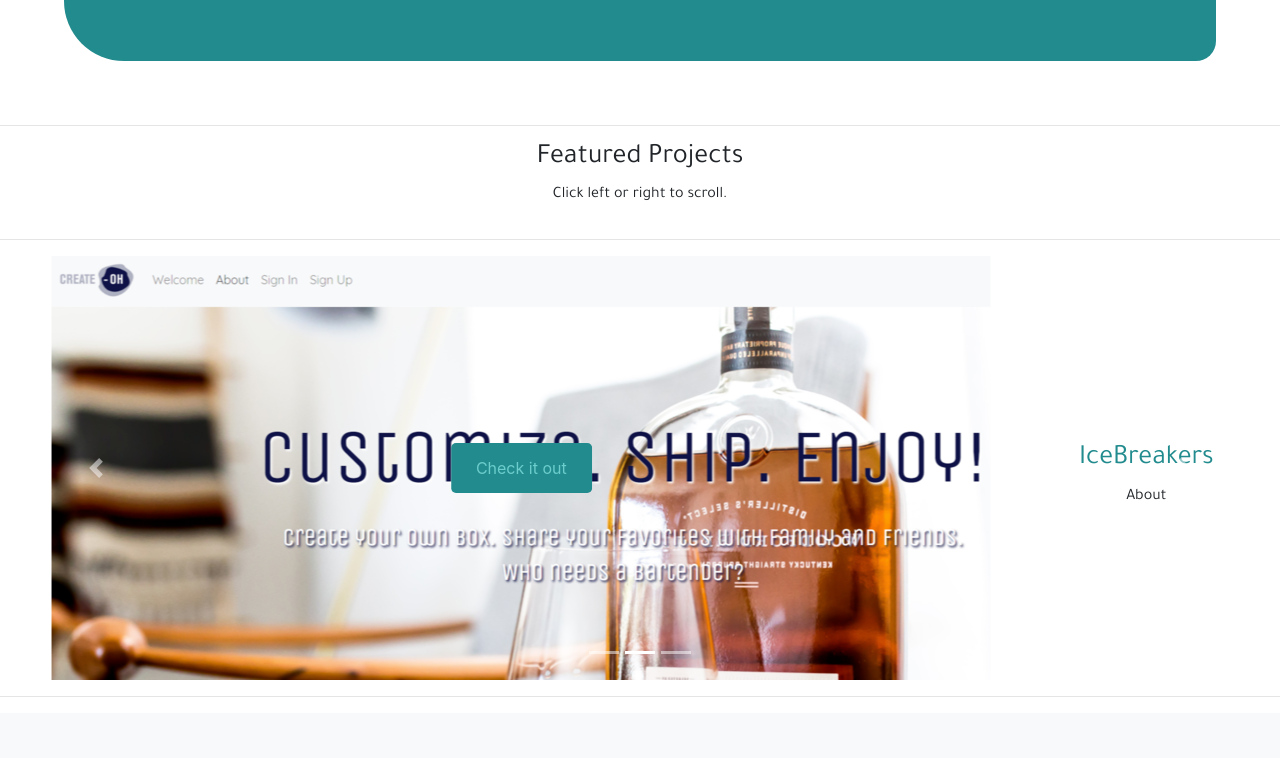
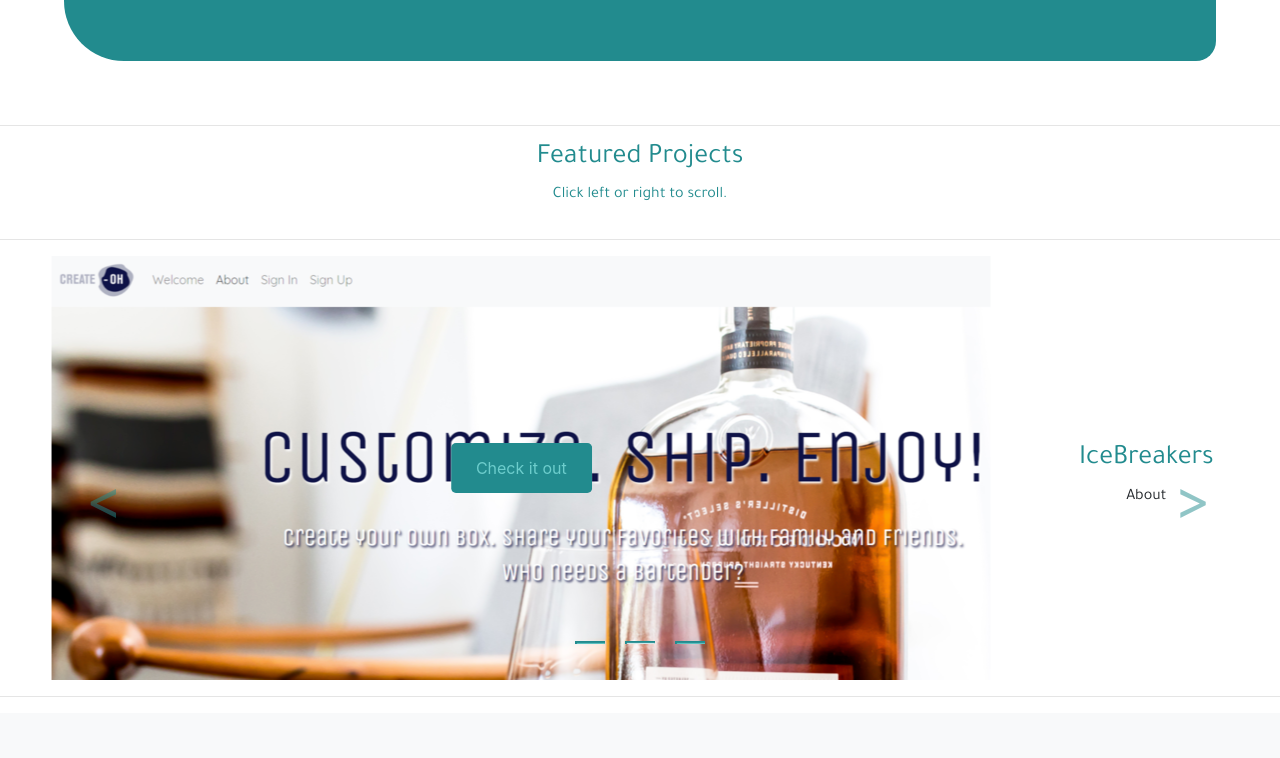
Before and after one commit to tarahform/tarahperry-portfolio, a website: page index.html in a window 1280 px wide. Shown: the part 399-1157 px from the top of the page. Drawn offline with Linux system fonts and the light colour scheme.

Commit message:
carousel indicators color fix

```diff
--- a/css/full-slider.css
+++ b/css/full-slider.css
@@ -95,6 +95,43 @@ iframe {
   color: rgb(109,205,204);
 }
 
+#projectsTitle {
+   color: rgb(34,139,142);
+}
+
+.carousel-control-prev-icon, .carousel-control-next-icon {
+  outline: black;
+  background-image: none;
+}
+
+.carousel-control-next-icon:after
+{
+  content: '>';
+  font-size: 55px;
+  color: rgb(34,139,142);
+}
+
+.carousel-control-prev-icon:after {
+  content: '<';
+  font-size: 55px;
+  color: rgb(34,139,142);
+}
+
+.carousel-indicators li {
+  display: inline-block;
+  margin: 10px;
+  text-indent: 0;
+  cursor: pointer;
+  border: none;
+  background-color: rgb(109,205,204);
+  box-shadow: inset 1px 1px 1px 1px rgb(34,139,142);
+}
+.carousel-indicators .active {
+  margin: 10px;
+  background-color: white;
+}
+
+
 /* color pallet:
 darkcyan: rgb(34,139,142),
 mediumaquamarine: rgb(109,205,204),
--- a/index.html
+++ b/index.html
@@ -77,7 +77,7 @@
   </div>
 
   <hr>
-  <div class="row text-center">
+  <div class="row text-center" id="projectsTitle">
     <div class="col-md-12">
       <h3>Featured Projects</h3>
       <p>Click left or right to scroll.</p>
```
